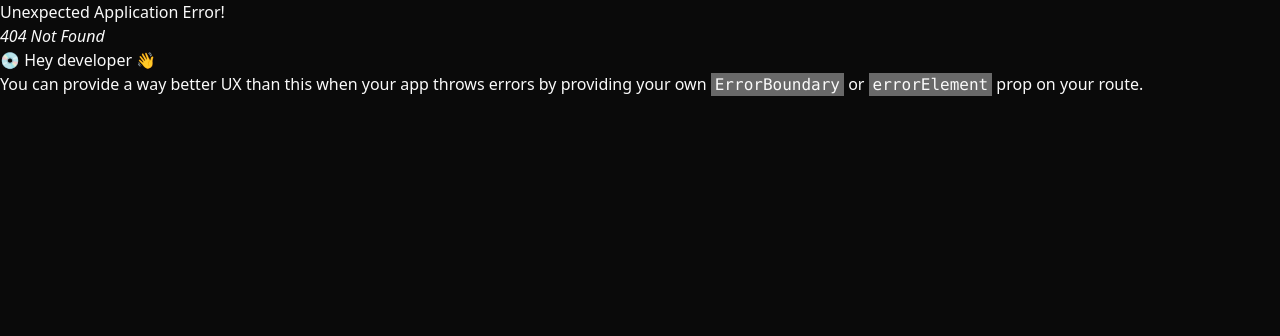
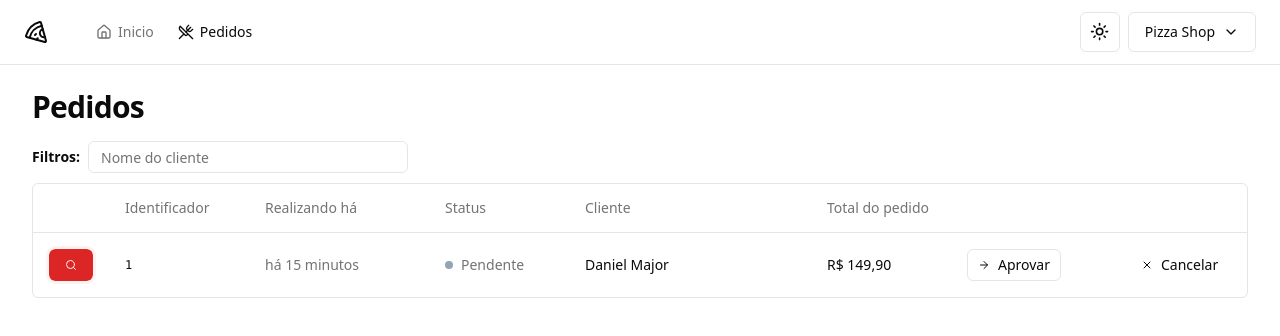
Before and after one commit to Seveshy/pizzashop-web, a React (Vite) app: page /orders in a window 1280 px wide. Before the commit this address had no page. Shown: the top 336 px of the page. Built offline with nearby package versions, Linux system fonts and the light colour scheme.

Commit message:
Pagina de Orders

```diff
--- a/src/App.tsx
+++ b/src/App.tsx
@@ -2,17 +2,12 @@
 import { RouterProvider } from "react-router-dom";
 import { router } from "./routes";
 import { Helmet, HelmetProvider } from "react-helmet-async";
-import { Toaster } from "sonner";
-import { ThemeProvider } from "./components/theme/theme-provider";
 
 export function App() {
   return (
     <HelmetProvider>
-      <ThemeProvider storageKey="pizzashop-theme" defaultTheme="dark">
-        <Helmet titleTemplate="%s | pizza.shop" />
-        <Toaster richColors />
-        <RouterProvider router={router} />
-      </ThemeProvider>
+      <Helmet titleTemplate="%s | pizza.shop" />
+      <RouterProvider router={router} />
     </HelmetProvider>
   );
 }
--- a/src/components/header.tsx
+++ b/src/components/header.tsx
@@ -17,7 +17,7 @@
             <Home className="h-4 w-4" />
             Inicio
           </NavLink>
-          <NavLink to="/oders">
+          <NavLink to="/orders">
             <UtensilsCrossed className="h-4 w-4" />
             Pedidos
           </NavLink>
--- a/src/components/ui/button.tsx
+++ b/src/components/ui/button.tsx
@@ -22,6 +22,7 @@
       size: {
         default: "h-10 px-4 py-2",
         sm: "h-9 rounded-md px-3",
+        xs: "h-8 px-2.5",
         lg: "h-11 rounded-md px-8",
         icon: "h-10 w-10",
       },
--- /dev/null
+++ b/src/components/ui/table.tsx
@@ -0,0 +1,117 @@
+import * as React from "react"
+
+import { cn } from "@/lib/utils"
+
+const Table = React.forwardRef<
+  HTMLTableElement,
+  React.HTMLAttributes<HTMLTableElement>
+>(({ className, ...props }, ref) => (
+  <div className="relative w-full overflow-auto">
+    <table
+      ref={ref}
+      className={cn("w-full caption-bottom text-sm", className)}
+      {...props}
+    />
+  </div>
+))
+Table.displayName = "Table"
+
+const TableHeader = React.forwardRef<
+  HTMLTableSectionElement,
+  React.HTMLAttributes<HTMLTableSectionElement>
+>(({ className, ...props }, ref) => (
+  <thead ref={ref} className={cn("[&_tr]:border-b", className)} {...props} />
+))
+TableHeader.displayName = "TableHeader"
+
+const TableBody = React.forwardRef<
+  HTMLTableSectionElement,
+  React.HTMLAttributes<HTMLTableSectionElement>
+>(({ className, ...props }, ref) => (
+  <tbody
+    ref={ref}
+    className={cn("[&_tr:last-child]:border-0", className)}
+    {...props}
+  />
+))
+TableBody.displayName = "TableBody"
+
+const TableFooter = React.forwardRef<
+  HTMLTableSectionElement,
+  React.HTMLAttributes<HTMLTableSectionElement>
+>(({ className, ...props }, ref) => (
+  <tfoot
+    ref={ref}
+    className={cn(
+      "border-t bg-muted/50 font-medium [&>tr]:last:border-b-0",
+      className
+    )}
+    {...props}
+  />
+))
+TableFooter.displayName = "TableFooter"
+
+const TableRow = React.forwardRef<
+  HTMLTableRowElement,
+  React.HTMLAttributes<HTMLTableRowElement>
+>(({ className, ...props }, ref) => (
+  <tr
+    ref={ref}
+    className={cn(
+      "border-b transition-colors hover:bg-muted/50 data-[state=selected]:bg-muted",
+      className
+    )}
+    {...props}
+  />
+))
+TableRow.displayName = "TableRow"
+
+const TableHead = React.forwardRef<
+  HTMLTableCellElement,
+  React.ThHTMLAttributes<HTMLTableCellElement>
+>(({ className, ...props }, ref) => (
+  <th
+    ref={ref}
+    className={cn(
+      "h-12 px-4 text-left align-middle font-medium text-muted-foreground [&:has([role=checkbox])]:pr-0",
+      className
+    )}
+    {...props}
+  />
+))
+TableHead.displayName = "TableHead"
+
+const TableCell = React.forwardRef<
+  HTMLTableCellElement,
+  React.TdHTMLAttributes<HTMLTableCellElement>
+>(({ className, ...props }, ref) => (
+  <td
+    ref={ref}
+    className={cn("p-4 align-middle [&:has([role=checkbox])]:pr-0", className)}
+    {...props}
+  />
+))
+TableCell.displayName = "TableCell"
+
+const TableCaption = React.forwardRef<
+  HTMLTableCaptionElement,
+  React.HTMLAttributes<HTMLTableCaptionElement>
+>(({ className, ...props }, ref) => (
+  <caption
+    ref={ref}
+    className={cn("mt-4 text-sm text-muted-foreground", className)}
+    {...props}
+  />
+))
+TableCaption.displayName = "TableCaption"
+
+export {
+  Table,
+  TableHeader,
+  TableBody,
+  TableFooter,
+  TableHead,
+  TableRow,
+  TableCell,
+  TableCaption,
+}
--- /dev/null
+++ b/src/pages/app/orders/orders.tsx
@@ -0,0 +1,84 @@
+import { Helmet } from "react-helmet-async";
+import { Input } from "../../../components/ui/input";
+import {
+  Table,
+  TableBody,
+  TableCell,
+  TableHead,
+  TableHeader,
+  TableRow,
+} from "../../../components/ui/table";
+import { Button } from "../../../components/ui/button";
+import { ArrowRight, Search, X } from "lucide-react";
+
+export function Orders() {
+  return (
+    <>
+      <Helmet title="Pedidos" />
+      <div className="flex flex-col gap-4">
+        <h1 className="text-3xl font-bold tracking-tight">Pedidos</h1>
+      </div>
+      <div className="space-y-2.5">
+        <form className="flex items-center gap-2">
+          <span className="text-sm font-semibold">Filtros:</span>
+          <Input placeholder="Nome do cliente" className="h-8 w-[320px]" />
+        </form>
+
+        <div className="rounded-md border">
+          <Table>
+            <TableHeader>
+              <TableRow>
+                <TableHead className="w-[64px]"></TableHead>
+                <TableHead className="w-[140px]">Identificador</TableHead>
+                <TableHead className="w-[180px]">Realizando há</TableHead>
+                <TableHead className="w-[140px]">Status</TableHead>
+                <TableHead>Cliente</TableHead>
+                <TableHead className="w-[140px]">Total do pedido</TableHead>
+                <TableHead className="w-[164px]"></TableHead>
+                <TableHead className="w-[132px]"></TableHead>
+              </TableRow>
+            </TableHeader>
+            <TableBody>
+              <TableRow>
+                <TableCell>
+                  <Button className="outline" size="xs">
+                    <Search className="W-3 h-3" />
+                    <span className="sr-only">Detalhes do pedido</span>
+                  </Button>
+                </TableCell>
+                <TableCell className="font-mono text-xs font-medium">
+                  1
+                </TableCell>
+                <TableCell className="text-muted-foreground">
+                  há 15 minutos
+                </TableCell>
+                <TableCell>
+                  <div className="flex items-center gap-2">
+                    <span className="h-2 w-2 rounded-full bg-slate-400" />
+                    <span className="font-medium text-muted-foreground">
+                      Pendente
+                    </span>
+                  </div>
+                </TableCell>
+                <TableCell className="font-medium">Daniel Major</TableCell>
+                <TableCell className="font-medium">R$ 149,90</TableCell>
+                <TableCell>
+                  <Button variant="outline" size="xs">
+                    <ArrowRight className="mr-2 h-3 w-3" />
+                    Aprovar
+                  </Button>
+                </TableCell>
+                <TableCell>
+                  <Button variant="ghost" size="xs">
+                    <X className="mr-2 h-3 w-3" />
+                    Cancelar
+                  </Button>
+                </TableCell>
+              </TableRow>
+            </TableBody>
+          </Table>
+        </div>
+      </div>
+    </>
+  );
+}
--- a/src/routes.tsx
+++ b/src/routes.tsx
@@ -4,6 +4,7 @@
 import { AuthLayout } from "./pages/_layouts/auth";
 import { AppLayout } from "./pages/_layouts/app";
 import { SignUp } from "./pages/auth/sign-up";
+import { Orders } from "./pages/app/orders/orders";
 
 export const router = createBrowserRouter([
   {
@@ -13,6 +14,10 @@
       {
         path: "/",
         element: <Dashboard />,
+      },
+      {
+        path: "/orders",
+        element: <Orders />,
       },
     ],
   },
```
